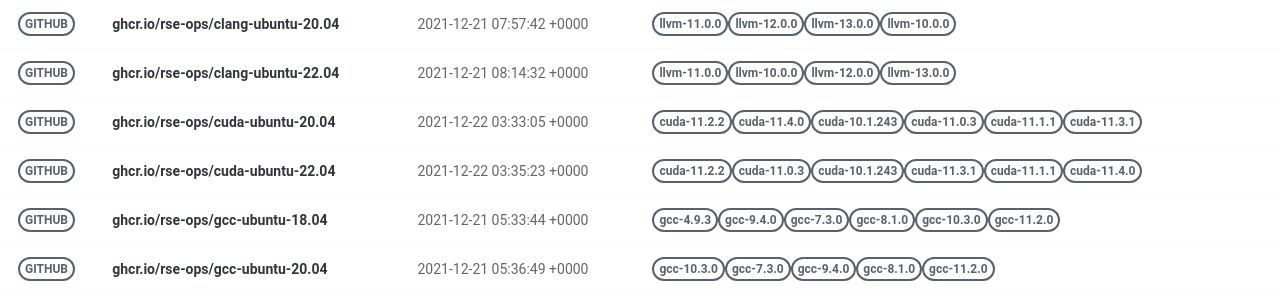
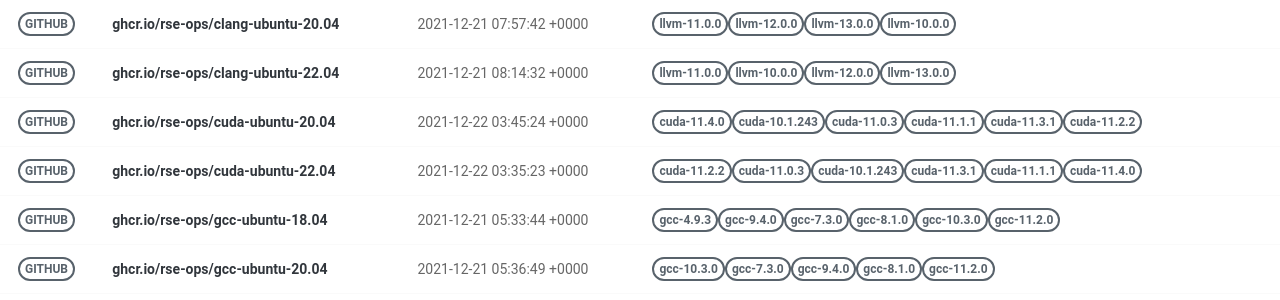
Before and after one commit to rse-ops/docker-images, a Jekyll site: the page built from pages/index.md, in a window 1280 px wide. Shown: the part 179-479 px from the top of the page. Built offline with Jekyll 4.4.1, drawn with Linux system fonts in a browser that asks for light colours; nearby versions of some CDN libraries.

Commit message:
Automated push to update library 2021-12-22

```diff
--- a/_library/ghcr.io-rse-ops-cuda-ubuntu-20.04.md
+++ b/_library/ghcr.io-rse-ops-cuda-ubuntu-20.04.md
@@ -1,14 +1,11 @@
 ---
 layout: container
 name: ghcr.io/rse-ops/cuda-ubuntu-20.04
-updated_at: 2021-12-22 03:33:05.404799
+updated_at: 2021-12-22 03:45:24.691500
 
 
 container_url: https://github.com/orgs/rse-ops/packages/container/package/cuda-ubuntu-20.04
 versions:
- - tag: cuda-11.2.2
-   dockerfile: https://github.com/rse-ops/docker-images/blob/main/ubuntu/cuda/Dockerfile
-   manifest: https://crane.ggcr.dev/manifest/ghcr.io/rse-ops/cuda-ubuntu-20.04:cuda-11.2.2
  - tag: cuda-11.4.0
    dockerfile: https://github.com/rse-ops/docker-images/blob/main/ubuntu/cuda/Dockerfile
    manifest: https://crane.ggcr.dev/manifest/ghcr.io/rse-ops/cuda-ubuntu-20.04:cuda-11.4.0
```
Also changed, not shown: other parts of _library/ghcr.io-rse-ops-cuda-ubuntu-20.04.md (+3 -0 lines).
